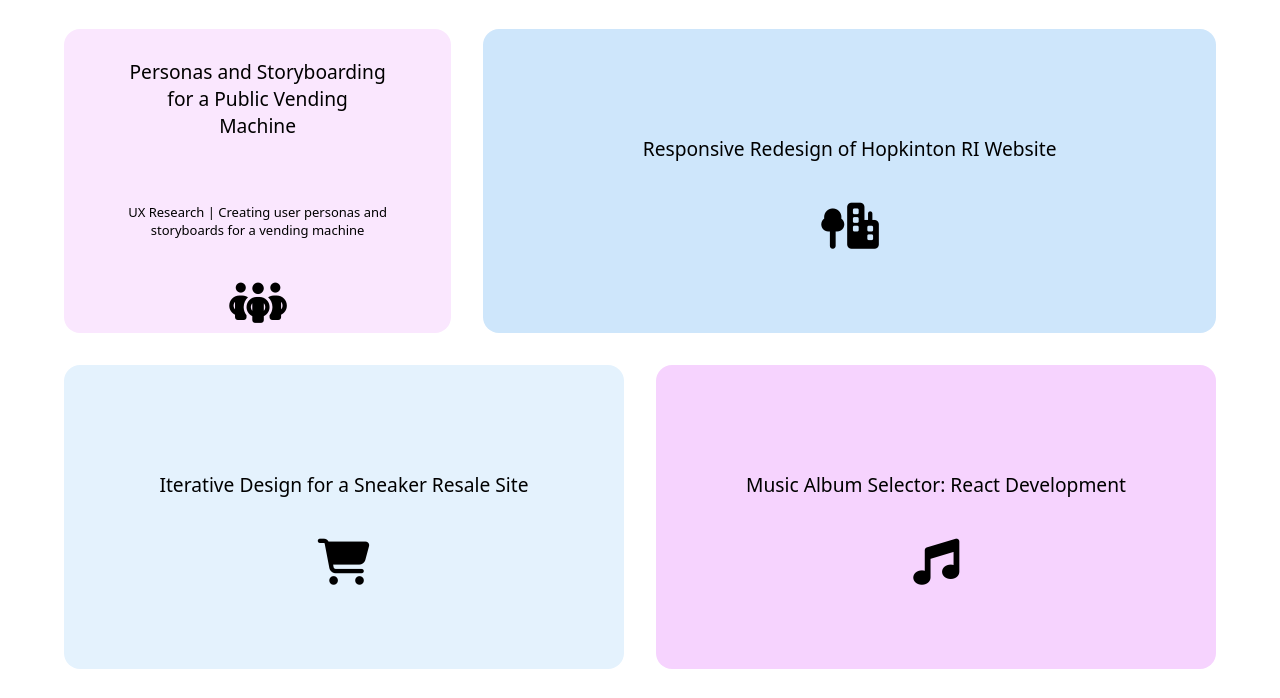
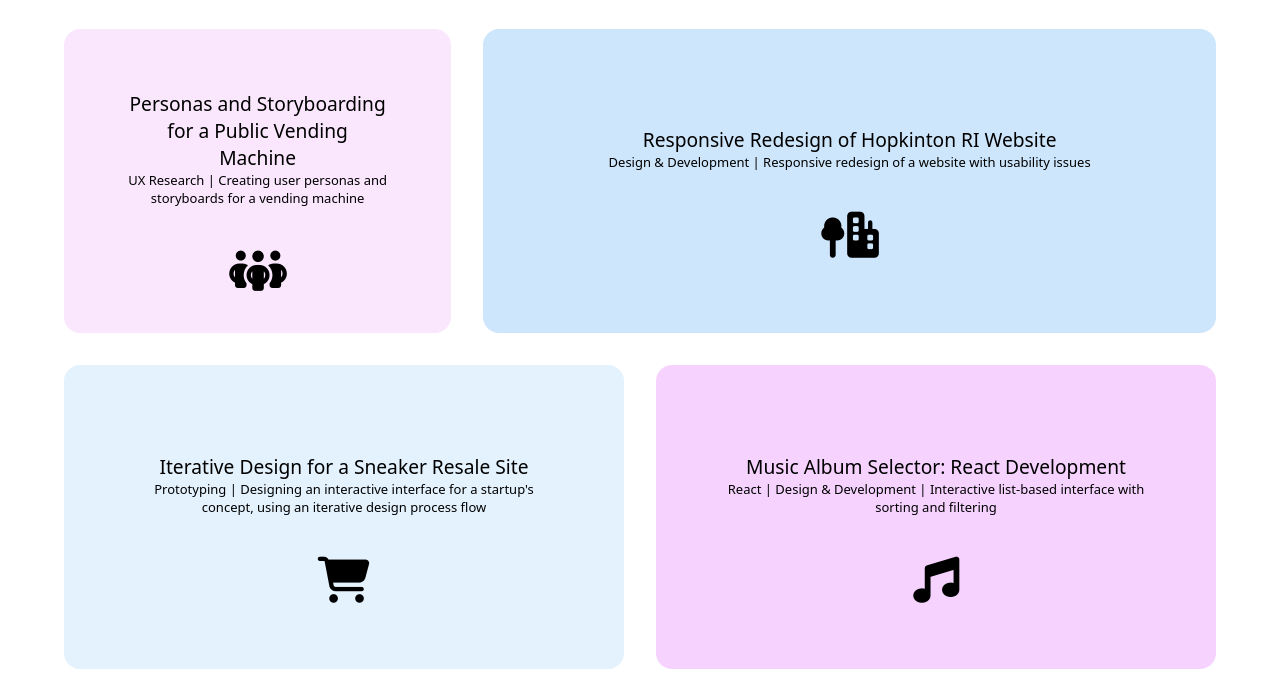
Before and after one commit to distressedkitten222/finalportfolio.github.io, a plain HTML site: page index.html in a window 1280 px wide. Shown: the part 579-1277 px from the top of the page. Drawn offline with Linux system fonts and the light colour scheme.

Commit message:
pls work

```diff
--- a/index.html
+++ b/index.html
@@ -40,14 +40,19 @@
                 <div class="row-1">
                     <a href="./personas.html" class="test-link-left">
                         <div class="test-work-box">
-                            <p>Personas and Storyboarding for a Public Vending Machine</p>
-                            <p style="font-size: small">UX Research | Creating user personas and storyboards for a vending machine</p>
+                            <div>
+                                <p>Personas and Storyboarding for a Public Vending Machine</p>
+                                <p style="font-size: small; font-weight: normal">UX Research | Creating user personas and storyboards for a vending machine</p>
+                            </div>
                             <i class="fa-solid fa-people-group fa-2xl"></i>
                         </div>
                     </a>
                     <a href="./redesign.html" class="test-link-right">
                         <div class="test-work-box">
-                            <p>Responsive Redesign of Hopkinton RI Website</p>
+                            <div>
+                                <p>Responsive Redesign of Hopkinton RI Website</p>
+                                <p style="font-size: small; font-weight: normal">Design & Development | Responsive redesign of a website with usability issues</p>
+                            </div>
                             <i class="fa-solid fa-tree-city fa-2xl"></i>
                         </div>
                     </a>
@@ -56,13 +61,19 @@
                 <div class="row-2">
                     <a href="./iterative.html" class="test-link-left">
                         <div class="test-work-box">
-                            <p>Iterative Design for a Sneaker Resale Site</p>
+                            <div>
+                                <p>Iterative Design for a Sneaker Resale Site</p>
+                                <p style="font-size: small; font-weight: normal">Prototyping | Designing an interactive interface for a startup's concept, using an iterative design process flow</p>
+                            </div>
                             <i class="fa-solid fa-cart-shopping fa-2xl"></i>
                         </div>
                     </a>
                     <a href="./development.html" class="test-link-right">
                         <div class="test-work-box">
-                            <p>Music Album Selector: React Development</p>
+                            <div>
+                                <p>Music Album Selector: React Development</p>
+                                <p style="font-size: small; font-weight: normal">React | Design & Development | Interactive list-based interface with sorting and filtering</p>
+                            </div>
                             <i class="fa-solid fa-music fa-2xl"></i>
                         </div>
                     </a>
```
